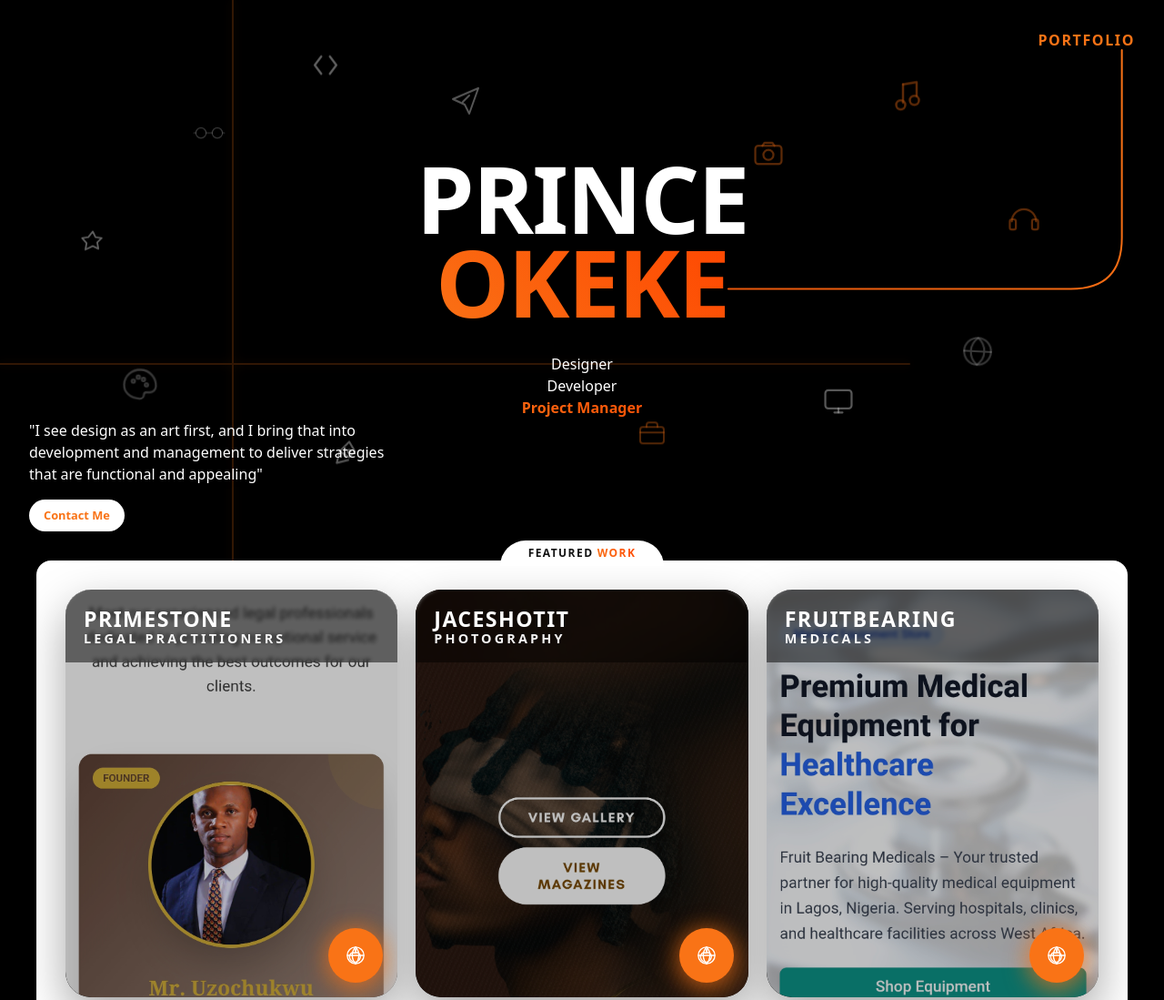
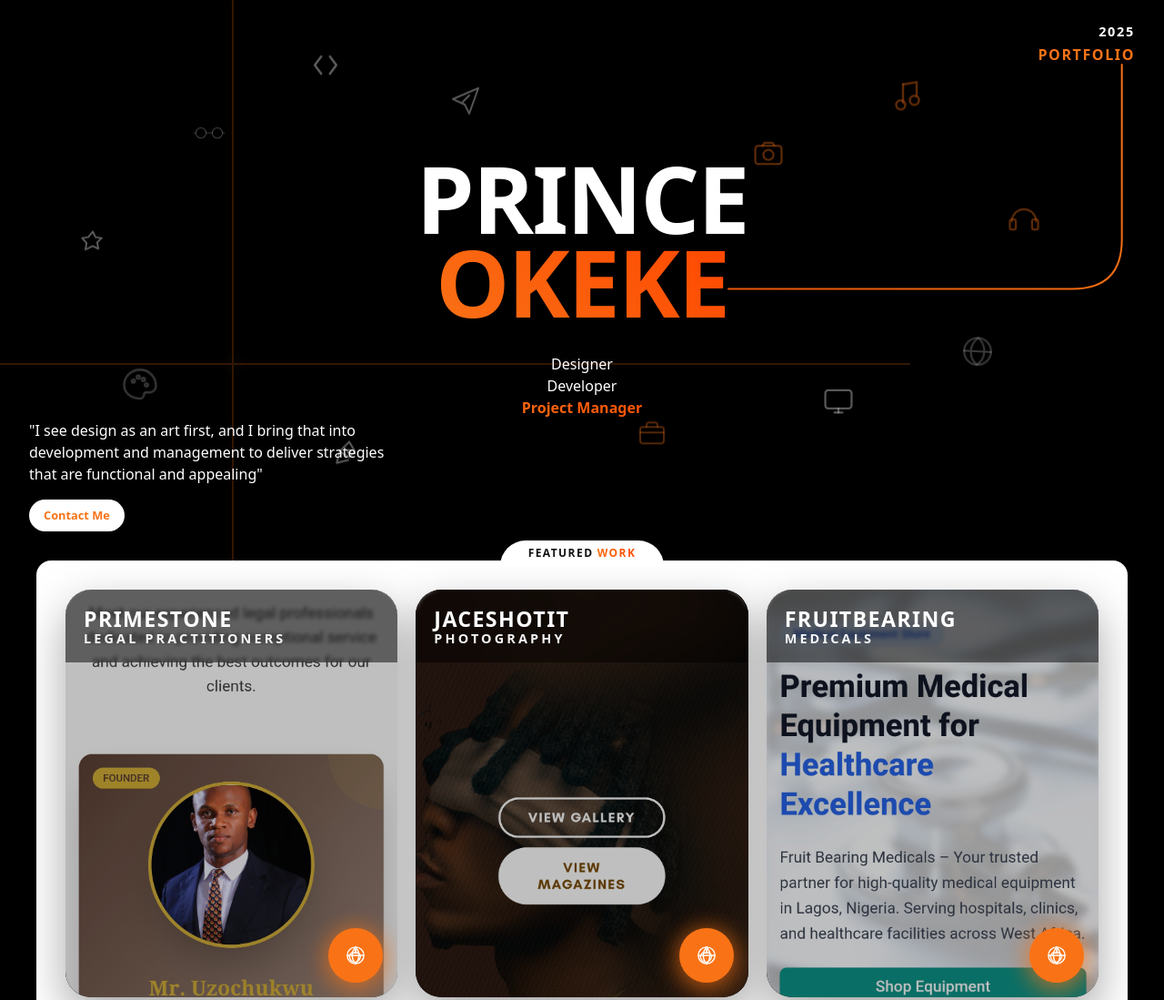
Before and after one commit to Ororo1/Portfolio, an Astro site: page / in a window 1280 px wide. Shown: the top 1099 px of the page at 91% size. Built offline with nearby package versions, Linux system fonts and the light colour scheme; Astro itself is replaced by a stand-in of ours; a web font is replaced by a local one.

Commit message:
added year and subtitle

```diff
--- a/src/pages/index.astro
+++ b/src/pages/index.astro
@@ -25,9 +25,10 @@ import ProjectCard from '../components/ProjectCard.astro';
 	<main id="main-content" role="main">
 		<!-- Hero Section with Geometric Design -->
 		<section class="hero-section" aria-labelledby="main-heading" style="height: 77vh; display: flex; align-items: center; justify-content: center; position: relative; overflow: visible;">
-			<!-- Portfolio text at top right -->
-			<div style="position: absolute; top: 2rem; right: 2rem; color: #f97316; font-size: 1rem; font-weight: 600; letter-spacing: 0.1em;">
-				PORTFOL<span id="portfolio-i">I</span>O
+			<!-- Year + Portfolio text at top right -->
+			<div style="position: absolute; top: 1.5rem; right: 2rem; display: flex; flex-direction: column; align-items: flex-end; gap: 0.15rem;">
+				<span class="hero-year" style="color: #fff; font-weight: 800; letter-spacing: 0.12em; font-size: 0.9rem;">2025</span>
+				<span class="hero-portfolio" style="color: #f97316; font-size: 1rem; font-weight: 600; letter-spacing: 0.1em;">PORTFOL<span id="portfolio-i">I</span>O</span>
 			</div>
 
 			<!-- Animated connecting line from I to E -->
@@ -299,7 +300,8 @@ import ProjectCard from '../components/ProjectCard.astro';
 
 		<!-- Portfolio Gallery Section (after Skills section) -->
 		<section id="gallery" class="section gallery-section">
-			<h2 class="section-title fade-in-up" style="text-align: center; font-weight: 900; margin-bottom: 1rem;">PORTFOLIO <span class="accent-text">GALLERY</span></h2>
+			<h2 class="section-title fade-in-up" style="text-align: center; font-weight: 900; margin-bottom: 0.25rem;">PORTFOLIO <span class="accent-text">GALLERY</span></h2>
+			<p class="gallery-subtitle fade-in-up" style="text-align: center; color: rgba(255,255,255,0.75); margin: 0 0 0.9rem 0; font-weight: 500;">A summary of projects I've worked on this year</p>
 			<ul class="gallery-grid fade-in-up" style="animation-delay: 0.15s;">
 				<li class="gallery-card"><div class="gallery-link"><img src="/images/gallery/work (14).jpg" alt="Portfolio Work 14" loading="lazy" /></div></li>
 				<li class="gallery-card"><div class="gallery-link"><img src="/images/gallery/work (6).jpg" alt="Portfolio Work 6" loading="lazy" /></div></li>
```
